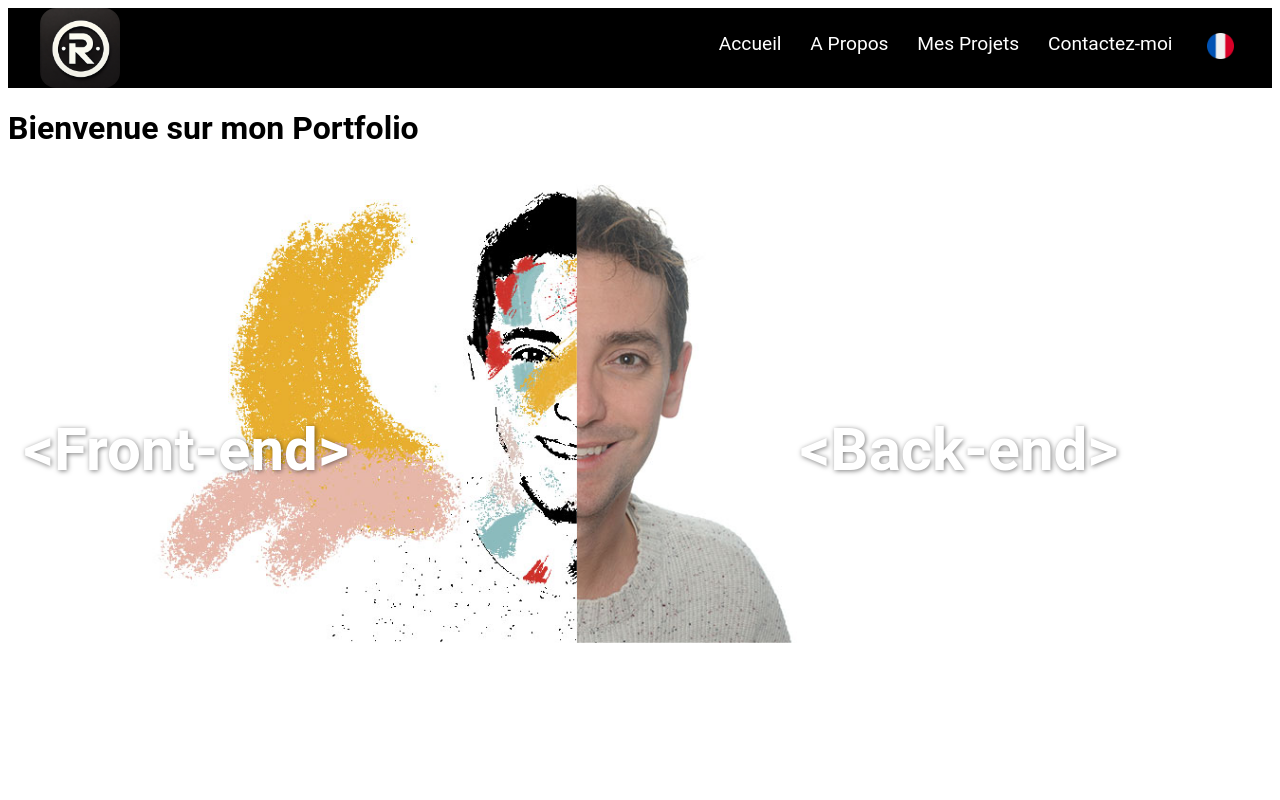
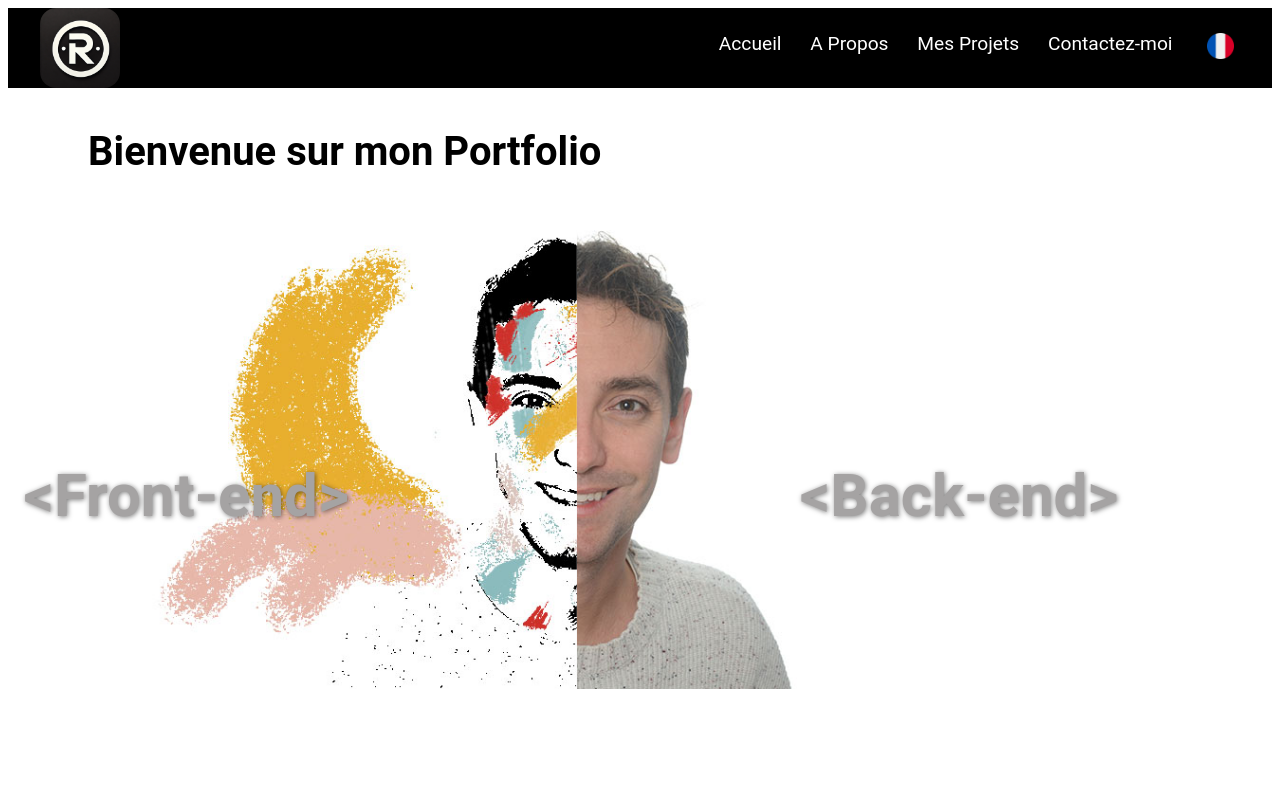
Before and after one commit to RomainVarra/Portfolio, a React (Vite) app: page / in a window 1280 px wide. Shown: the top 800 px of the page. Built offline with nearby package versions, Linux system fonts and the light colour scheme; a web font is replaced by a local one.

Commit message:
feat: fix some style before deployement

```diff
--- a/src/components/About/about.module.css
+++ b/src/components/About/about.module.css
@@ -2,6 +2,7 @@
   position: relative;
   font-size: 2.5rem;
   z-index: 1;
+  margin-left: 1em;
 }
 
 .Title::before {
--- a/src/components/Contact/contact.module.css
+++ b/src/components/Contact/contact.module.css
@@ -2,6 +2,7 @@
     position: relative;
     font-size: 2.5rem;
     z-index: 1;
+    margin-left: 1em;
 }
 
 .Title::before {
--- a/src/components/ImagesSlider/ImagesSlider.module.css
+++ b/src/components/ImagesSlider/ImagesSlider.module.css
@@ -31,7 +31,7 @@
     left: 50%;
     transform: translateX(-170%) translateY(-50%) ;
     font-size: 2.5rem;
-    color: #fff;
+    color: #a5a3a3;
     text-shadow: 1px 1px 5px rgba(0, 0, 0, 0.5);
     text-align: center;
     z-index: 3;
@@ -43,14 +43,14 @@
     left: 50%;
     transform: translateX(70%) translateY(-50%) ;
     font-size: 2.5rem;
-    color: #fff;
+    color: #a5a3a3;
     text-shadow: 1px 1px 5px rgba(0, 0, 0, 0.5);
     text-align: center;
     z-index: 3;
   }
 
   .sliderTextLeft:hover, .sliderTextRight:hover {
-color: black;
+color: #ff4d5a;
 cursor: pointer;
   }
 
--- a/src/components/MyProjects/MyProjects.module.css
+++ b/src/components/MyProjects/MyProjects.module.css
@@ -2,6 +2,7 @@
     position: relative;
     font-size: 2.5rem;
     z-index: 1;
+    margin-left: 1em;
 }
 
 .Title::before {
--- a/src/components/NavBar/NavBar.module.css
+++ b/src/components/NavBar/NavBar.module.css
@@ -1,3 +1,8 @@
+.welcomeTitle {
+  margin: 1em 2em;
+  font-size: 2.5em;
+}
+
 .navBarStyle {
     display: flex;
     justify-content: space-between;
--- a/src/data/Projects.json
+++ b/src/data/Projects.json
@@ -19,7 +19,7 @@
     },
     {
         "id": 3,
-        "name": "meteo Apo",
+        "name": "Meteo Apo",
         "picture": "/Images/meteoApo.png",
         "project": "Front-end",
         "language":["/Images/html-5.png","/Images/css-3.png","/Images/javascript.png","/Images/typescript.webp","/Images/react.png"],
--- a/src/main.tsx
+++ b/src/main.tsx
@@ -6,6 +6,7 @@ import './index.css'
 
 
 
+
 createRoot(document.getElementById('root')!).render(
   <StrictMode>
     <RouterProvider router = {router}/>
--- a/src/pages/Homepage.tsx
+++ b/src/pages/Homepage.tsx
@@ -2,12 +2,13 @@ import ImagesSlider from "../components/ImagesSlider/ImagesSilder";
 import leftImage from "../../public/Images/photoProfilPersonnalisé.jpg"
 import rightImage from "../../public/Images/PhotoProfil.jpg"
 import { useTranslation } from "../contexts/LangContext";
+import style from "../components/NavBar/NavBar.module.css"
 
 function Homepage () {
     const {translations} = useTranslation();
     return(
         <>
-        <h1>{translations.Homepage.maintitle}</h1>
+        <h1 className={style.welcomeTitle}>{translations.Homepage.maintitle}</h1>
         <ImagesSlider leftImage = {leftImage} rightImage= {rightImage}/>
         </>
     )
```
